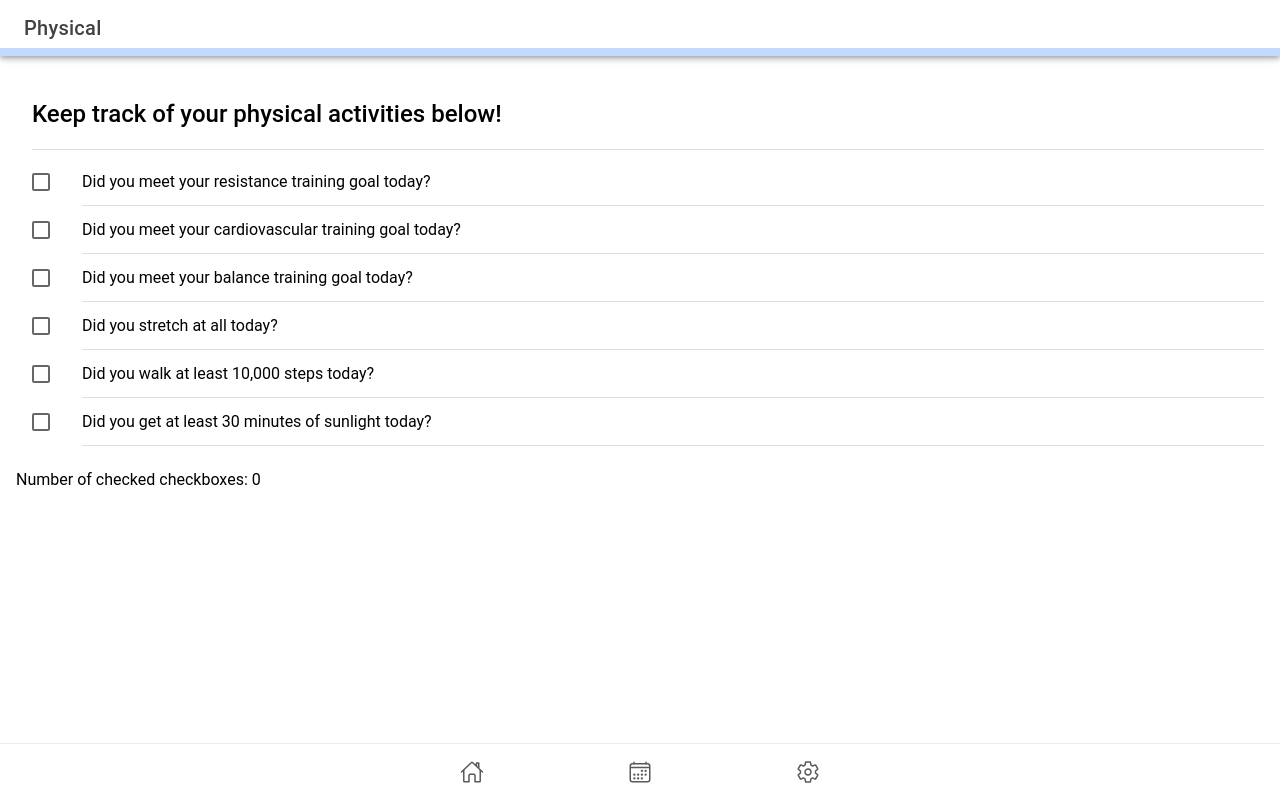
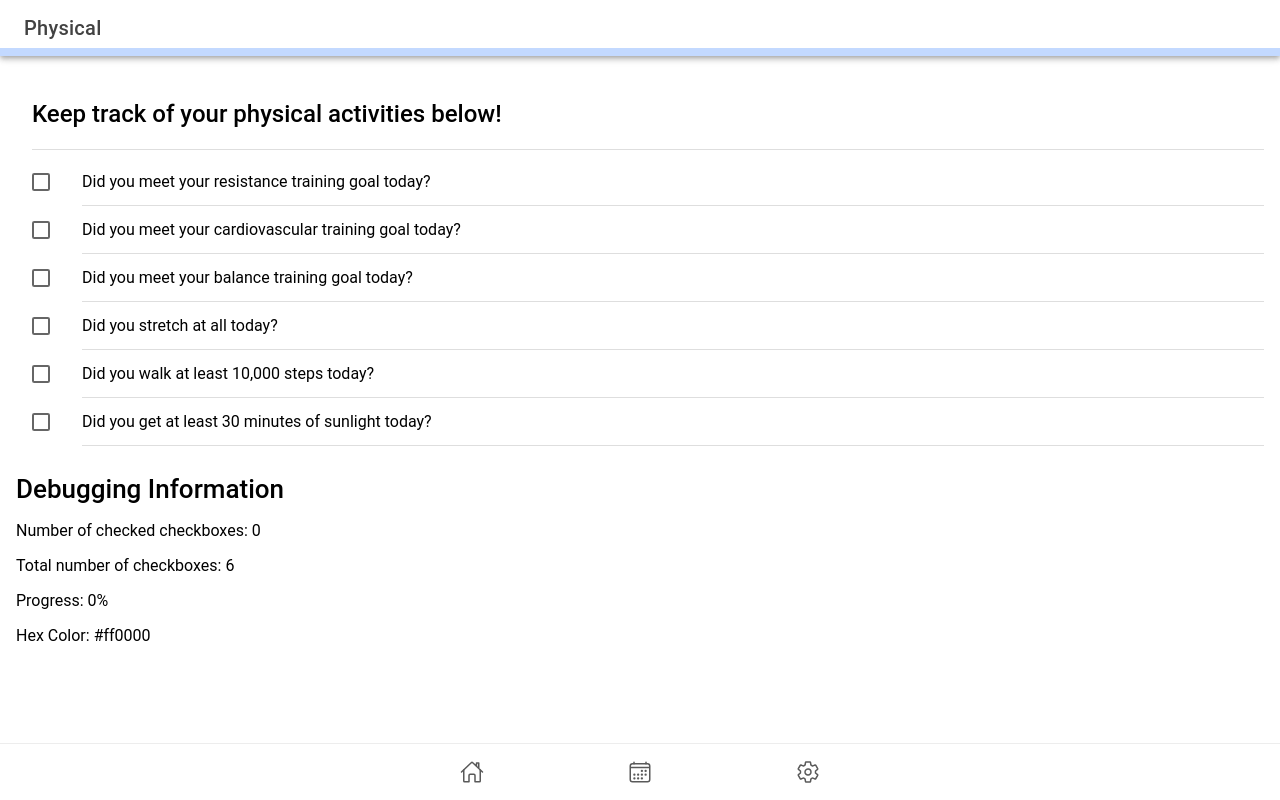
Before and after one commit to Healthy-Habits-project/healthyWatch, a React (Vite) app: page /physicalhealthpage in a window 1280 px wide. Built offline with nearby package versions, Linux system fonts and the light colour scheme.

Commit message:
Debug info

```diff
--- a/src/pages/NutritionPage.tsx
+++ b/src/pages/NutritionPage.tsx
@@ -118,9 +118,19 @@ const NutritionPage: React.FC = () => {
             </IonLabel>
           </IonItem>
         </IonList>
-      <p>
-        Number of checked checkboxes: {checkedCount}
-      </p>
+        <h1>Debugging Information</h1>
+        <p>
+          Number of checked checkboxes: {checkedCount}
+        </p>
+        <p>
+          Total number of checkboxes: {totalCheckboxes}
+        </p>
+        <p>
+          Progress: {Math.round(checkedCount / totalCheckboxes * 100)}%
+        </p>
+        <p>
+          Hex Color: {color}
+        </p>
       </IonContent>
     </IonPage>
   );
--- a/src/pages/PhysicalHealthPage.tsx
+++ b/src/pages/PhysicalHealthPage.tsx
@@ -151,8 +151,18 @@ const PhysicalPage: React.FC = () => {
             </IonLabel>
           </IonItem>
         </IonList>
+        <h1>Debugging Information</h1>
         <p>
           Number of checked checkboxes: {checkedCount}
+        </p>
+        <p>
+          Total number of checkboxes: {totalCheckboxes}
+        </p>
+        <p>
+          Progress: {Math.round(checkedCount / totalCheckboxes * 100)}%
+        </p>
+        <p>
+          Hex Color: {color}
         </p>
       </IonContent>
     </IonPage>
--- a/src/pages/SleepPage.tsx
+++ b/src/pages/SleepPage.tsx
@@ -202,9 +202,19 @@ const SleepPage: React.FC = () => {
             </IonLabel>
           </IonItem>
         </IonList>
-      <p>
-        Number of checked checkboxes: {checkedCount}
-      </p>
+        <h1>Debugging Information</h1>
+        <p>
+          Number of checked checkboxes: {checkedCount}
+        </p>
+        <p>
+          Total number of checkboxes: {totalCheckboxes}
+        </p>
+        <p>
+          Progress: {Math.round(checkedCount / totalCheckboxes * 100)}%
+        </p>
+        <p>
+          Hex Color: {color}
+        </p>
       </IonContent>
     </IonPage>
   );
```
